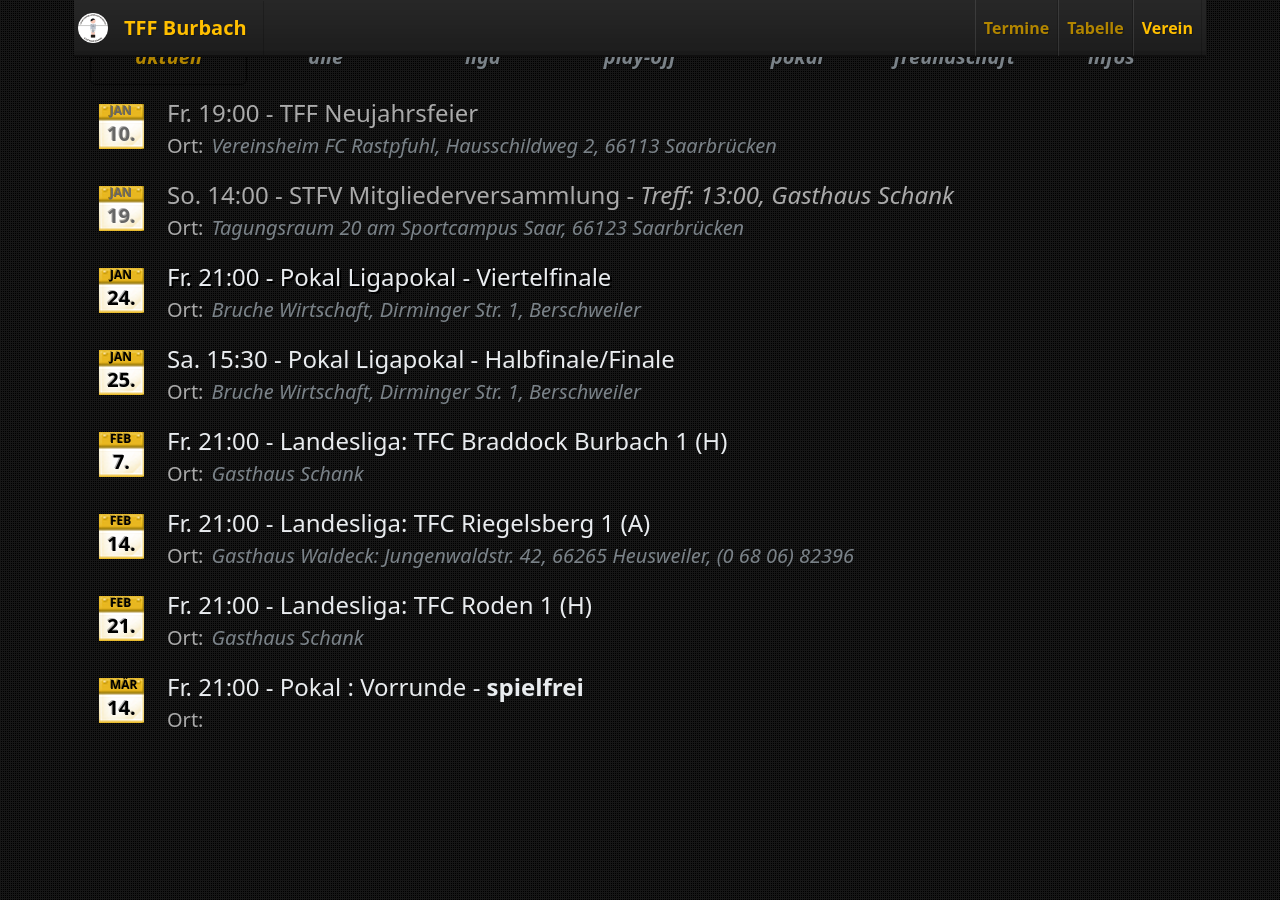
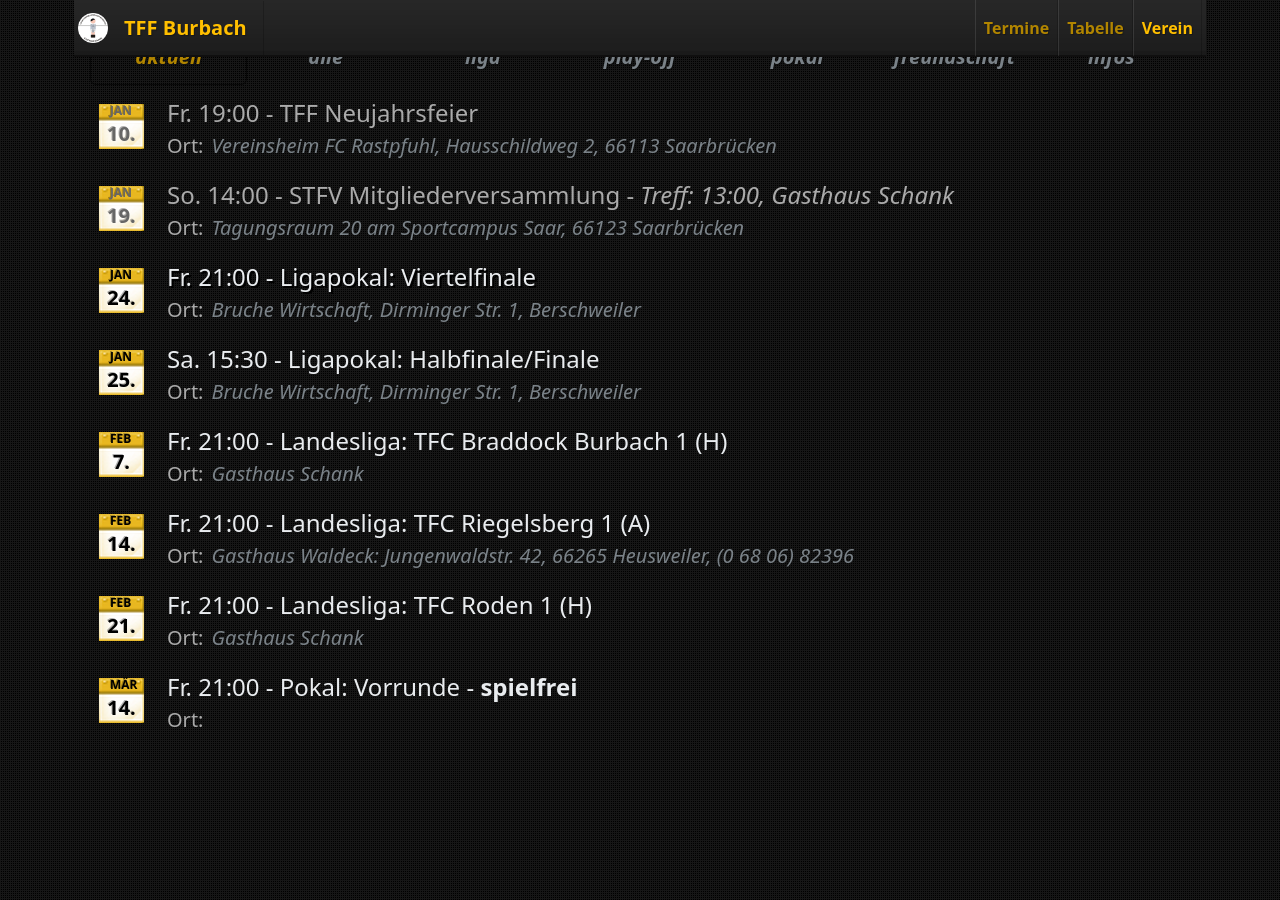
Before and after one commit to tff-burbach/tff-burbach.github.io, a Jekyll site: the page built from index.html, in a window 1280 px wide and 900 px high, scrolled down 834 px. Built offline with Jekyll 4.4.1, drawn with Linux system fonts in a browser that asks for light colours; some web fonts are replaced.

Commit message:
Improve Ligapokal in Pokal

```diff
--- a/_data/pokalspiele.yml
+++ b/_data/pokalspiele.yml
@@ -7,12 +7,12 @@
 #
 - datum: 2025-01-24
   zeit: "21:00"
-  titel: Ligapokal - Viertelfinale
+  titel: "Ligapokal: Viertelfinale"
   adresse: Bruche Wirtschaft, Dirminger Str. 1, Berschweiler
   adress_url: https://maps.google.de/maps?f=q&source=s_q&hl=de&geocode=&z=15&q=Dirminger%20Str.%201,66646
 - datum: 2025-01-25
   zeit: "15:30"
-  titel: Ligapokal - Halbfinale/Finale
+  titel: "Ligapokal: Halbfinale/Finale"
   adresse: Bruche Wirtschaft, Dirminger Str. 1, Berschweiler
   adress_url: https://maps.google.de/maps?f=q&source=s_q&hl=de&geocode=&z=15&q=Dirminger%20Str.%201,66646
 - datum: 2025-03-14
--- a/js/tffTools.js
+++ b/js/tffTools.js
@@ -141,9 +141,12 @@
 			scheduleTitleMain += ' ' + termin.zeit + '';
 		}
 		scheduleTitleMain += " - ";
-		scheduleTitleMain += tffData.getTypeAsString(termin.typ);
-		if (termin.titel !== undefined) {
+		// if (termin.titel == undefined || termin.title.length == 0) {
+		if (!!termin.titel) {
 			scheduleTitleMain += ' ' + termin.titel;
+		}
+		else {
+			scheduleTitleMain += tffData.getTypeAsString(termin.typ);
 		}
 		if (termin.spieltag !== undefined && termin.spieltag !== '') {
 			scheduleTitleMain += ', ' + termin.spieltag + '. ' + tffData.spieltag;
```
